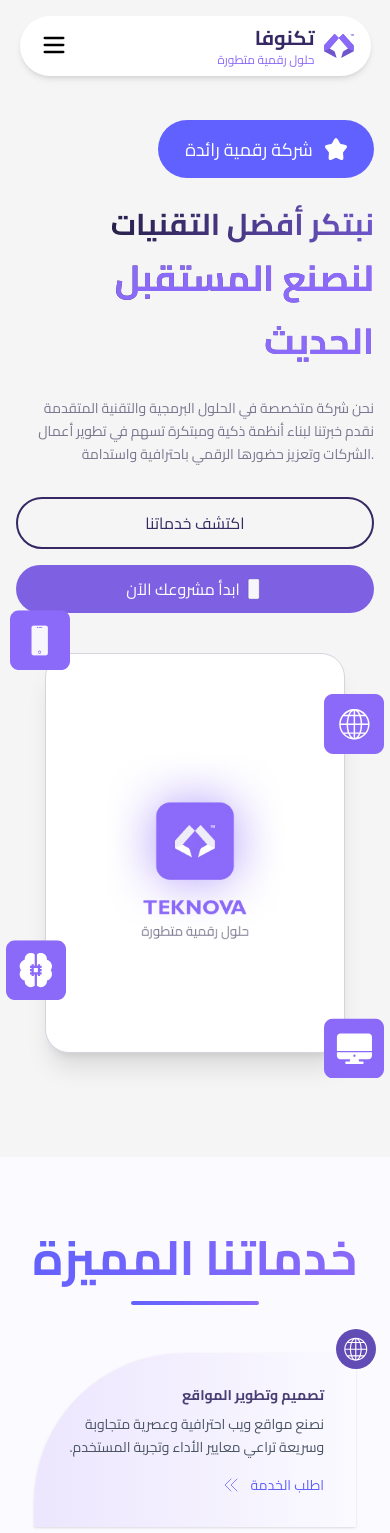
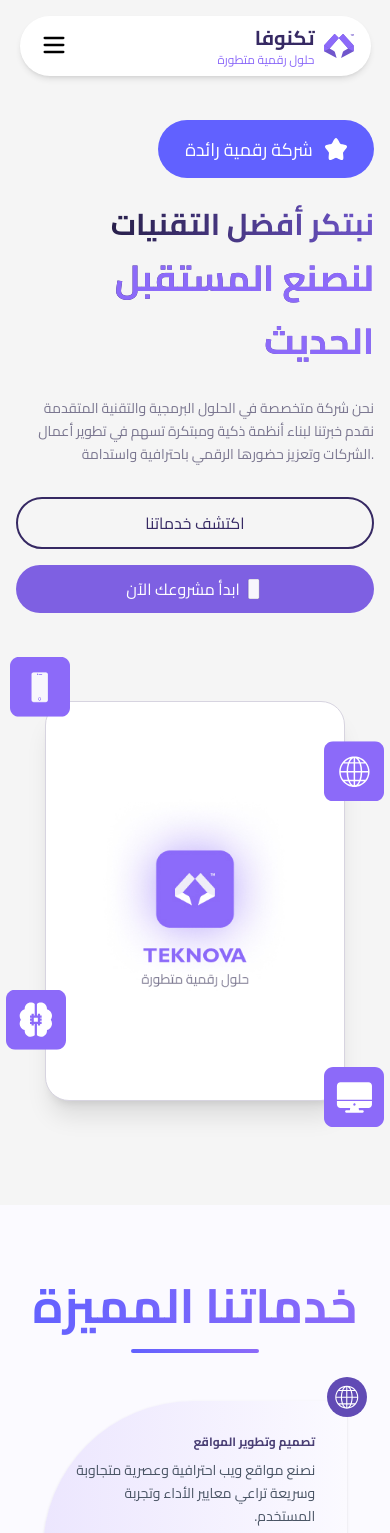
Before and after one commit to Abdulazizalsarraj2/task2, a React (Vite) app: page / in a window 390 px wide. Shown: the top 1533 px of the page. Built offline with nearby package versions, Linux system fonts and the light colour scheme.

Commit message:
fix hero section

```diff
--- a/src/components/hero/Hero.jsx
+++ b/src/components/hero/Hero.jsx
@@ -19,14 +19,14 @@ const HeroSection = () => {
 
         <div className="w-full lg:w-1/2 flex justify-center my-10 lg:mb-0">
 
-              <img src={CircleLines} alt="" className=" hidden absolute -top-[190px] -left-[220px] z-0 w-[600px] lg:block " />
+              <img src={CircleLines} alt="" className=" hidden absolute -top-[150px] -left-[170px] z-0 w-[600px] lg:block " />
 
-          <div className="relative z-1 bg-white border border-[#D7D4E0] rounded-3xl p-8 shadow-xl w-[300px] h-[400px] flex items-center justify-center">
+          <div className="relative z-1 bg-white border border-[#D7D4E0] rounded-3xl p-8 shadow-xl max-w-[300px] h-[400px] flex items-center justify-center mt-12">
 
 
 
 
-            <div className="flex flex-col items-center ">
+            <div className="flex flex-col items-center justify-center ">
 
               <img src={cardLogo} alt="Teknova Logo" className="mb-4 w-[80%] " />
 
--- a/src/components/our-services/OurServices.jsx
+++ b/src/components/our-services/OurServices.jsx
@@ -66,12 +66,12 @@ export default function ServicesSection() {
         {services.map(({ title, description, icon }, idx) => (
           <div
             key={idx}
-            className="relative bg-gradient-to-r from-[#ECE6FE] to-[#FBFAFF] rounded-tl-[150px] shadow-sm  p-8 text-right transition hover:shadow-md lg:w-full w-[90%] mx-auto"
+            className="relative bg-gradient-to-r from-[#ECE6FE] to-[#FBFAFF] rounded-tl-[150px] shadow-sm  p-8 text-right transition hover:shadow-md w-[85%] md:w-[90%] mx-auto"
           >
 
               <img src={icon} className=" w-10 h-10 absolute -top-6 -right-5" />
 
-            <h3 className="font-bold text-[#4A3F75] lg:text-[16px] text-sm mb-2">{title}</h3>
+            <h3 className="font-bold text-[#4A3F75] text-[12px] md:text-sm mb-2">{title}</h3>
             <p className="text-sm text-gray-600 leading-relaxed">{description}</p>
 
             <div className="flex gap-3 items-center">
```
